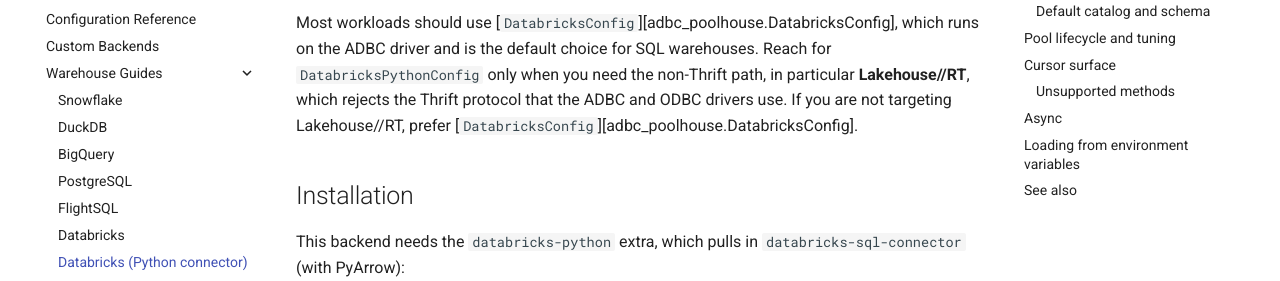
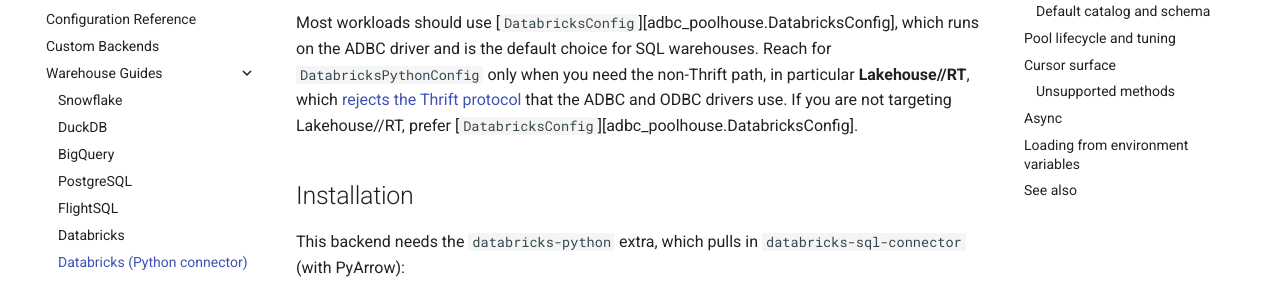
Before and after one commit to anentropic/adbc-poolhouse, an MkDocs documentation site: the page built from docs/src/guides/databricks-python.md, in a window 1280 px wide and 900 px high. Shown: the part 262-543 px from the top of the window. Built offline with MkDocs 1.6.1 and Material for MkDocs 9.7.7, drawn with Linux system fonts in a browser that asks for light colours; comment, search, counter and statistics services are not loaded; part of the change alters nothing that is shown.

```diff
--- a/docs/src/guides/databricks-python.md
+++ b/docs/src/guides/databricks-python.md
@@ -7,7 +7,7 @@ the connector's Statement Execution ("kernel") path rather than Thrift.
 Most workloads should use [`DatabricksConfig`][adbc_poolhouse.DatabricksConfig], which
 runs on the ADBC driver and is the default choice for SQL warehouses. Reach for
 `DatabricksPythonConfig` only when you need the non-Thrift path, in particular
-**Lakehouse//RT**, which rejects the Thrift protocol that the ADBC and ODBC
+**Lakehouse//RT**, which [rejects the Thrift protocol](https://docs.databricks.com/aws/en/compute/sql-warehouse/real-time#connectivity) that the ADBC and ODBC
 drivers use. If you are not targeting Lakehouse//RT, prefer
 [`DatabricksConfig`][adbc_poolhouse.DatabricksConfig].
 
```
